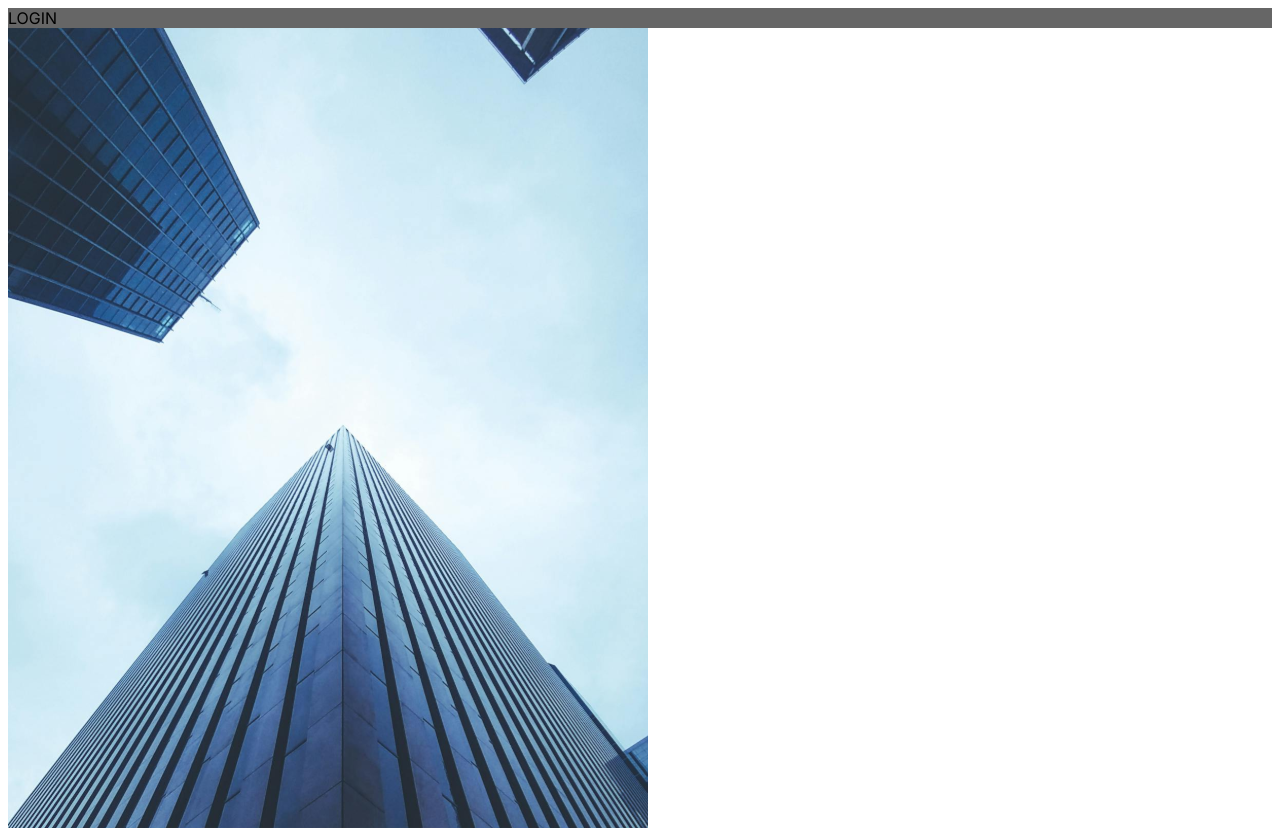
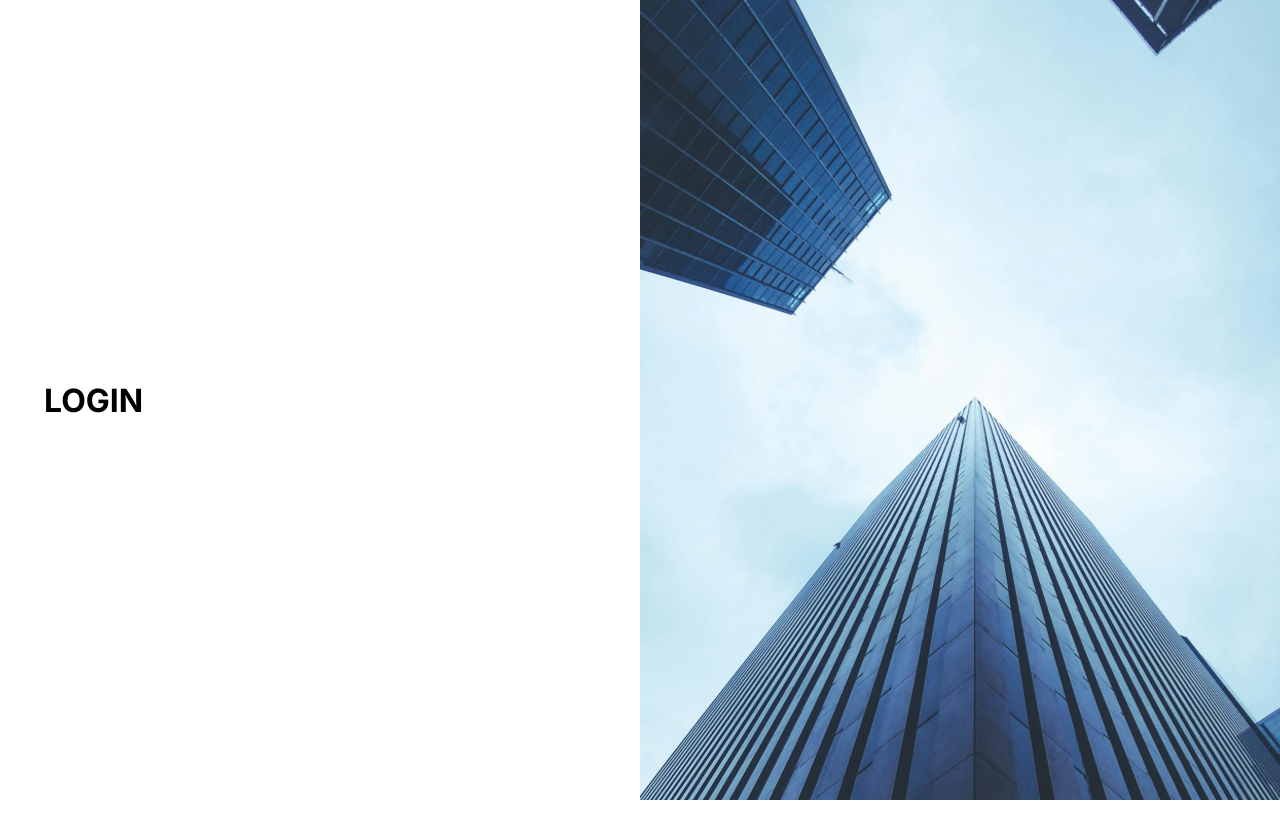
Before and after one commit to EderSouza93/dnc-sales-dashboard-Eder, a React (Vite) app: page / in a window 1280 px wide. After the commit the page ends 800 px from the top, so only its background shows below. Built offline with nearby package versions, Linux system fonts and the light colour scheme.

Commit message:
:lipstick: feat: material-ui-insert

```diff
--- a/package.json
+++ b/package.json
@@ -10,6 +10,9 @@
     "preview": "vite preview"
   },
   "dependencies": {
+    "@emotion/react": "^11.14.0",
+    "@emotion/styled": "^11.14.0",
+    "@mui/material": "^6.4.1",
     "@types/styled-components": "^5.1.34",
     "react": "^18.3.1",
     "react-dom": "^18.3.1",
--- /dev/null
+++ b/src/components/BannerImage.tsx
@@ -0,0 +1,8 @@
+import styled from 'styled-components'
+
+export const BannerImage = styled.div`
+  background-image: url(/login-image.svg);
+  background-size: cover;
+  height: 100vh;
+  width: 50vw;
+`
--- /dev/null
+++ b/src/components/index.ts
@@ -0,0 +1 @@
+export * from './BannerImage'
--- a/src/pages/Login.tsx
+++ b/src/pages/Login.tsx
@@ -1,20 +1,26 @@
-import styled from 'styled-components'
-
-const LoginArea = styled.div`
-  background: #666;
-`
-const LoginImage = styled.div`
-  background-image: url(/login-image.svg);
-  background-size: cover;
-  height: 100vh;
-  width: 50vw;
-`
+import { Box, Container, Grid } from '@mui/material'
+import { BannerImage } from '@/components'
 
 function Login() {
   return (
     <>
-      <LoginArea>LOGIN</LoginArea>
-      <LoginImage />
+      <Box>
+        <Grid container>
+          <Grid
+            item
+            xs={12}
+            sm={6}
+            sx={{ alignItems: 'center', display: 'flex', height: '100vh' }}
+          >
+            <Container maxWidth="sm">
+              <h1>LOGIN</h1>
+            </Container>
+          </Grid>
+          <Grid item sm={6} sx={{ display: { xs: 'none', sm: 'block' } }}>
+            <BannerImage />
+          </Grid>
+        </Grid>
+      </Box>
     </>
   )
 }
--- a/src/pages/Registration.tsx
+++ b/src/pages/Registration.tsx
@@ -1,20 +1,26 @@
-import styled from 'styled-components'
-
-const RegistrationArea = styled.div`
-  background: #333;
-`
-const RegistrationImage = styled.div`
-  background-image: url(/login-image.svg);
-  background-size: cover;
-  height: 100vh;
-  width: 50vw;
-`
+import { Box, Container, Grid } from '@mui/material'
+import { BannerImage } from '@/components'
 
 function Registration() {
   return (
     <>
-      <RegistrationArea>Registration</RegistrationArea>
-      <RegistrationImage />
+      <Box>
+        <Grid container>
+          <Grid
+            item
+            xs={12}
+            sm={6}
+            sx={{ alignItems: 'center', display: 'flex', height: '100vh' }}
+          >
+            <Container maxWidth="sm">
+              <h1>Cadastro</h1>
+            </Container>
+          </Grid>
+          <Grid item sm={6} sx={{ display: { xs: 'none', sm: 'block' } }}>
+            <BannerImage />
+          </Grid>
+        </Grid>
+      </Box>
     </>
   )
 }
--- a/src/styles/globalStyle.ts
+++ b/src/styles/globalStyle.ts
@@ -2,7 +2,7 @@
 import { DefaultTheme } from 'styled-components'
 
 export const GlobalStyle = createGlobalStyle<{ theme?: DefaultTheme }>`
-    border-style, html {
+    body, html {
         background: ${(props) => props.theme.appBackground};
         color: ${(props) => props.theme.appColor};
         margin: 0;
--- a/tsconfig.app.json
+++ b/tsconfig.app.json
@@ -8,7 +8,7 @@
     "skipLibCheck": true,
     "baseUrl": ".",
     "paths": {
-      "@*": ["src/*"]
+      "@/*": ["src/*"]
     },
 
     /* Bundler mode */
--- a/tsconfig.json
+++ b/tsconfig.json
@@ -2,7 +2,7 @@
   "compilerOptions": {
     "baseUrl": ".",
     "paths": {
-      "@*": ["src/*"]
+      "@/*": ["src/*"]
     }
   },
   "files": [],
--- a/vite.config.ts
+++ b/vite.config.ts
@@ -5,9 +5,12 @@
 // https://vite.dev/config/
 export default defineConfig({
   plugins: [react()],
+  optimizeDeps: {
+    include: ['@emotion/styled'],
+  },
   resolve: {
-    alias:{
-      '@': path.resolve(__dirname, './src')
-    }
-  }
+    alias: {
+      '@': path.resolve(__dirname, './src'),
+    },
+  },
 })
```
Also changed, not shown: 1 other file (tests, documents, lock files or other folders).
